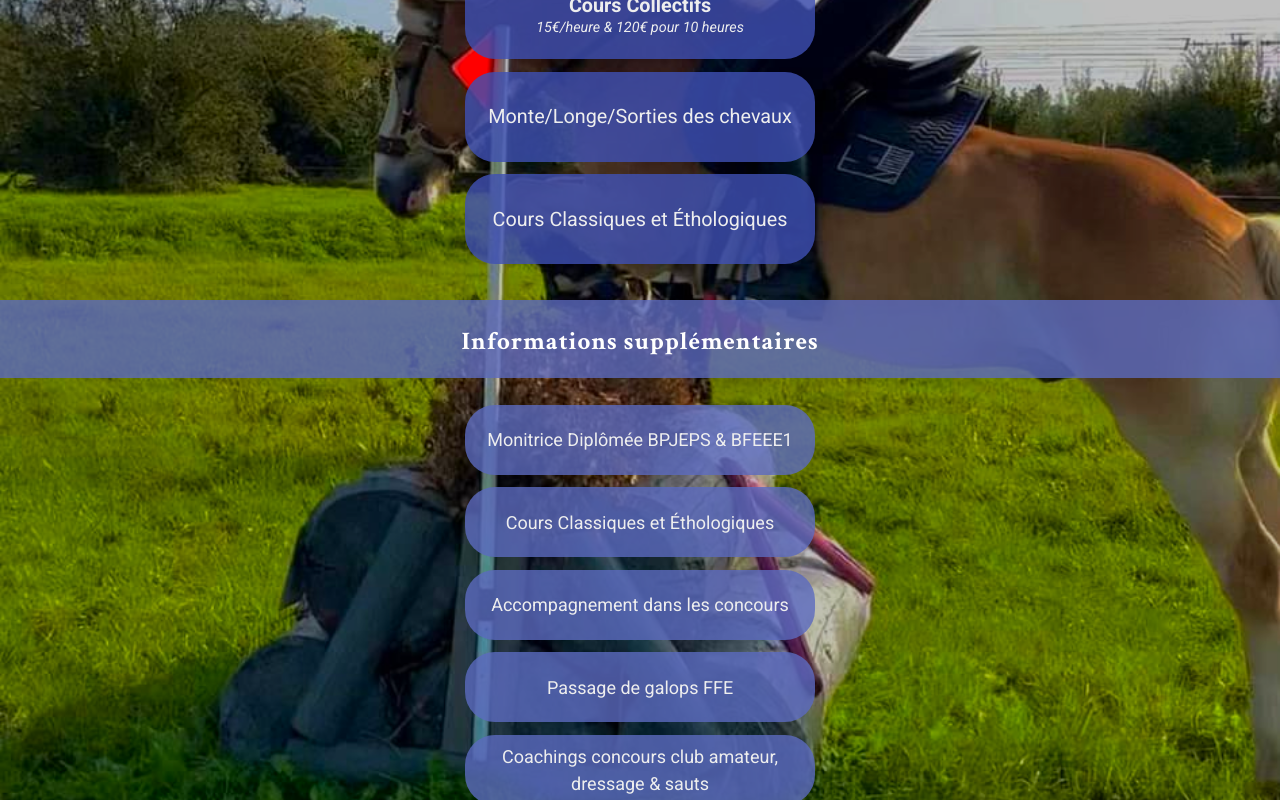
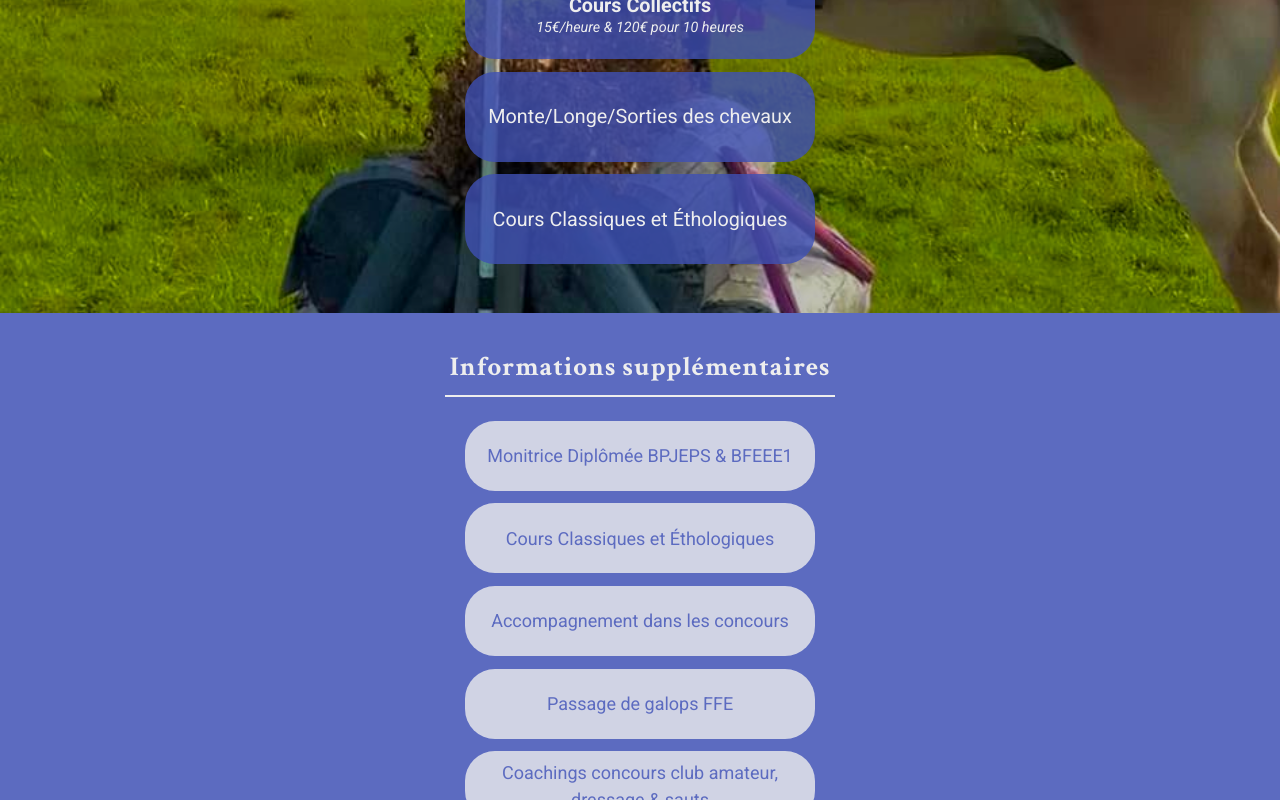
Before and after one commit to GoutteDooo/Site_Ecurie, a React (Vite) app: page /cours in a window 1280 px wide. Shown: the part 968-1768 px from the top of the page. Built offline with nearby package versions, Linux system fonts and the light colour scheme.

Commit message:
chore(Cours): Options supp component added

```diff
--- /dev/null
+++ b/src/components/cours/Options.jsx
@@ -0,0 +1,31 @@
+import React from "react";
+import Bubble from "../Bubble";
+import { CONTENT_INFOS } from "../../data/Tarifs_data";
+import { MAIN_COLOR } from "../../utils/variables";
+
+/**
+ * Display les options supplémentaires pour les cours
+ * @returns
+ */
+const Options = () => {
+  const MAIN_COLOR_OPACITY = "#5c6bc0cc";
+  const BG_COLOR_OPACITY = "#eeeeeecc";
+
+  return (
+    <div className="cours__options">
+      <h1>Informations supplémentaires</h1>
+      {CONTENT_INFOS.map((c, i) => (
+        <Bubble
+          bgColor={BG_COLOR_OPACITY}
+          textColor={MAIN_COLOR}
+          content={c}
+          key={i}
+          size={70}
+          borderColor={MAIN_COLOR_OPACITY}
+        />
+      ))}
+    </div>
+  );
+};
+
+export default Options;
--- a/src/components/cours/Tarifs.jsx
+++ b/src/components/cours/Tarifs.jsx
@@ -1,14 +1,13 @@
 import React from "react";
 import Bubble from "../../components/Bubble";
-import { BG_COLOR, SECONDARY_COLOR } from "../../utils/variables";
-import { CONTENT_PRESTATIONS, CONTENT_INFOS } from "../../data/Tarifs_data";
+import { BG_COLOR } from "../../utils/variables";
+import { CONTENT_PRESTATIONS } from "../../data/Tarifs_data";
 
 /**
  * Display les tarifs des cours
  * @returns
  */
 const Tarifs = () => {
-  const MAIN_COLOR_OPACITY = "#5c6bc0cc";
   const SECONDARY_COLOR_OPACITY = "#3f51b5cc";
 
   return (
@@ -24,19 +23,6 @@ const Tarifs = () => {
           borderColor={SECONDARY_COLOR_OPACITY}
         />
       ))}
-      <h1 style={{ fontSize: "1.4rem", backgroundColor: MAIN_COLOR_OPACITY }}>
-        Informations supplémentaires
-      </h1>
-      {CONTENT_INFOS.map((c, i) => (
-        <Bubble
-          bgColor={MAIN_COLOR_OPACITY}
-          textColor={BG_COLOR}
-          content={c}
-          key={i}
-          size={70}
-          borderColor={MAIN_COLOR_OPACITY}
-        />
-      ))}
     </div>
   );
 };
--- a/src/pages/Cours.jsx
+++ b/src/pages/Cours.jsx
@@ -3,6 +3,7 @@ import IntroAnnexe from "../components/IntroAnnexe";
 import Interested from "../components/Interested";
 import { annexes } from "../data/annexes.json";
 import Tarifs from "../components/cours/Tarifs";
+import Options from "../components/cours/Options";
 
 const Cours = () => {
   // window.scrollTo(0, 0);
@@ -10,6 +11,7 @@ const Cours = () => {
     <div className="cours">
       <IntroAnnexe annexe={annexes[2]} />
       <Tarifs />
+      <Options />
       <Interested />
     </div>
   );
--- a/src/styles/main.scss
+++ b/src/styles/main.scss
@@ -49,6 +49,7 @@
 //Cours
 @import "./pages/cours/cours";
 @import "./pages/cours/tarifs";
+@import "./pages/cours/options";
 /* THEMES */
 @import "./themes/dark";
 @import "./themes/light";
--- /dev/null
+++ b/src/styles/pages/cours/_options.scss
@@ -0,0 +1,17 @@
+.cours__options {
+  background: $main-color;
+  padding: 2rem 0;
+  h1 {
+    text-align: center;
+    font-weight: bold;
+    color: $bg-color;
+    margin: 0 0 2rem 0;
+    font-size: 1.5rem;
+    padding: 0 1rem;
+    @include underline($bg-color);
+    &:after {
+      width: min(80%, 390px);
+      bottom: -0.7rem;
+    }
+  }
+}
```
